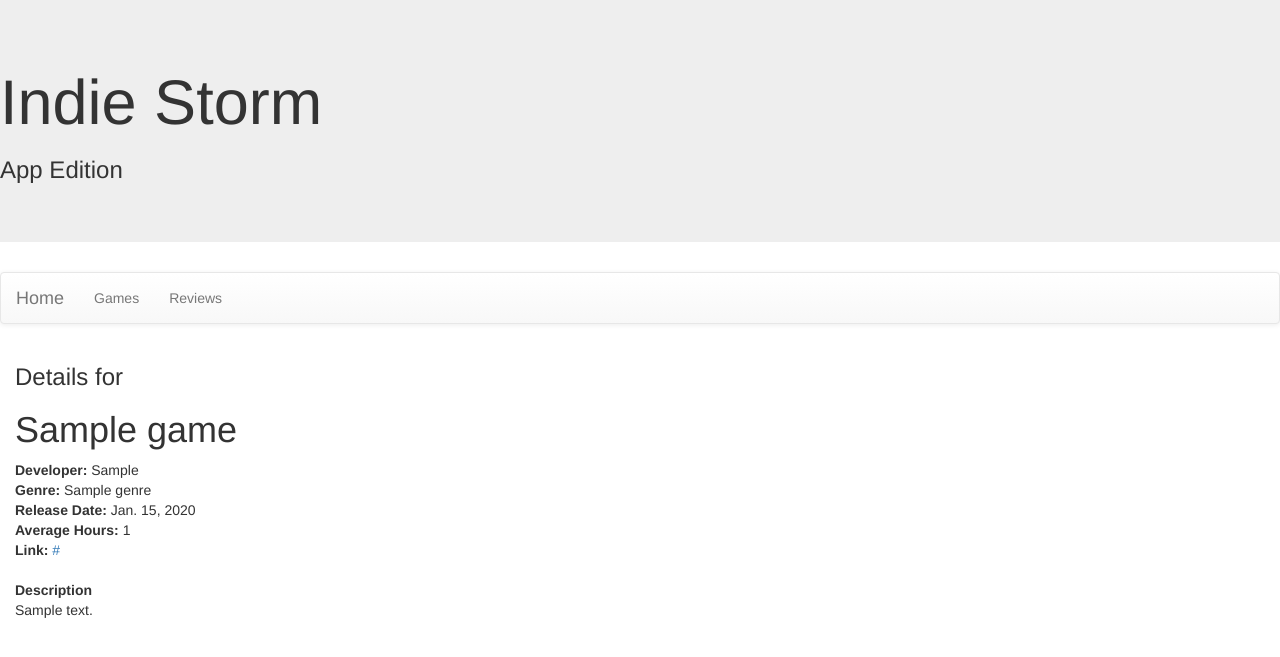
After one commit to mc3waller/IT112-Python-Web, a Django app: page /final/gamedetails/1 in a window 1280 px wide. The commit adds this page. Shown: the top 657 px of the page. Run offline with Django 3.2, Linux system fonts and the light colour scheme; tables that the repository leaves empty hold one stand-in row (values such as "Sample post"); some libraries are stand-ins or nearby versions.

Commit message:
Adds views and urls for reviews, edits to game and index views

```diff
--- a/FinalProject/final/models.py
+++ b/FinalProject/final/models.py
@@ -35,6 +35,7 @@ class Review(models.Model):
     ReviewTitle = models.CharField(max_length=255)
     GameTitle = models.ForeignKey(Game, on_delete = models.CASCADE)
     ReviewDate = models.DateField()
+    GameScore = models.DecimalField(max_digits=2, decimal_places=1)
     ReviewContent = models.TextField()
     User = models.ForeignKey(User, on_delete = models.CASCADE)
 
--- a/FinalProject/final/templates/base.html
+++ b/FinalProject/final/templates/base.html
@@ -1,30 +1,27 @@
 <!DOCTYPE html>
  <html>
     <head>
-        <title>Final Project</title>
+        <title>Indie Storm</title>
         <link rel="stylesheet" href="//maxcdn.bootstrapcdn.com/bootstrap/3.2.0/css/bootstrap.min.css">
         <link rel="stylesheet" href="//maxcdn.bootstrapcdn.com/bootstrap/3.2.0/css/bootstrap-theme.min.css">
         <link href='//fonts.googleapis.com/css?family=Lobster&subset=latin,latin-ext' rel='stylesheet' type='text/css'>
         <!-- CSS HERE <link href='' rel='stylesheet' type='text/css'> CCS HERE -->
-        <style>
-            p {
-                color: red;
-            }
-        </style>
     </head>
 
     <body>
         <div class='jumbotron'>
-            <h1>Final Project</h1>
+            <h1>Indie Storm</h1>
+            <h3>App Edition</h3>
         </div>
 
         <nav class="navbar navbar-default">
             <div class="container-fluid">
                 <div class="navbar-header">
-                    <a class="navbar-brand" href="{% url 'index' %}">Final Project</a>
+                    <a class="navbar-brand" href="{% url 'index' %}">Home</a>
                 </div>
                 <ul class="nav navbar-nav">
                     <li><a href="{% url 'games' %}">Games</a></li>
+                    <li><a href="{% url 'reviews' %}">Reviews</a></li>
                 </ul>
             </div>
         </nav>
--- /dev/null
+++ b/FinalProject/final/templates/final/gamedetails.html
@@ -0,0 +1,13 @@
+{% extends 'base.html' %}
+{% block content %}
+<h3>Details for</h3>
+<h1>{{game.GameTitle}}</h1>
+<p>
+    <b>Developer:</b> {{game.Developer}}<br/>
+    <b>Genre:</b> {{game.Genre}}<br/>
+    <b>Release Date:</b> {{game.ReleaseDate}}<br/>
+    <b>Average Hours:</b> {{game.AverageHours}}<br/>
+    <b>Link:</b> <a href="{{game.GameUrl}}">{{game.GameUrl}}</a><br/><br/>
+    <b>Description</b><br/> {{game.Description}}<br/><br/>
+</p>
+{% endblock %}
--- a/FinalProject/final/templates/final/index.html
+++ b/FinalProject/final/templates/final/index.html
@@ -1,6 +1,4 @@
 {% extends 'base.html' %}
 {% block content %}
-<h2>FiNaL pRoJeCt</h2>
-<p>Welcome!</p>
-<p>This application is my final project</p>
+<h4>Welcome to the app edition of Indie Storm, your (modest) hub for recommended indie video games and reviews.</h4>
 {% endblock %}
--- a/FinalProject/final/urls.py
+++ b/FinalProject/final/urls.py
@@ -3,5 +3,8 @@ from . import views
 
 urlpatterns = [
     path('', views.index, name = 'index'),
-    path('games/', views.games, name = 'games')
+    path('games/', views.games, name = 'games'),
+    path('gamedetails/<int:id>', views.gameDetails, name = 'gamedetails'),
+    path('reviews/', views.reviews, name = 'reviews'),
+    path('reviewdetails/<int:id>', views.reviewDetails, name = 'reviewdetails'),
 ]
--- a/FinalProject/final/views.py
+++ b/FinalProject/final/views.py
@@ -1,4 +1,4 @@
-from django.shortcuts import render
+from django.shortcuts import render, get_object_or_404
 from .models import Game, Genre, Review
 
 # Create your views here.
@@ -9,3 +9,15 @@ def index(request):
 def games(request):
     game_list = Game.objects.all()
     return render(request, 'final/games.html', {'game_list': game_list})
+
+def gameDetails(request, id):
+    game = get_object_or_404(Game, pk=id)
+    return render(request, 'final/gamedetails.html', {'game': game})
+
+def reviews(request):
+    review_list = Review.objects.all()
+    return render(request, 'final/reviews.html', {'review_list': review_list})
+
+def reviewDetails(request, id):
+    review = get_object_or_404(Review, pk=id)
+    return render(request, 'final/reviewdetails.html', {'review': review})
```
Also changed, not shown: FinalProject/final/templates/final/games.html (added, +10 -0 lines), FinalProject/final/templates/final/reviewdetails.html (added, +10 -0 lines), FinalProject/final/templates/final/reviews.html (added, +10 -0 lines).
